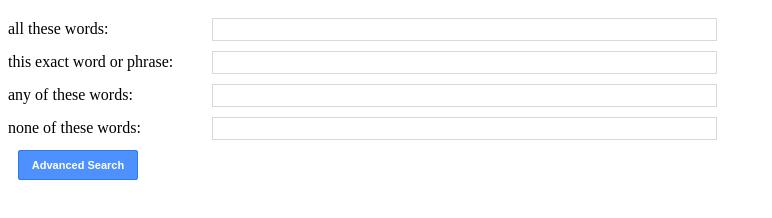
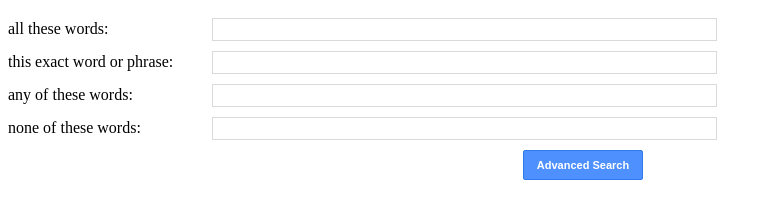
Before and after one commit to amgc3/googlefrontend, a plain HTML site: page advanced.html in a window 1280 px wide. Shown: the whole page, without its empty margins (0-772 px from the left). Drawn offline with Linux system fonts and the light colour scheme.

Commit message:
fixed advaced-search brute force

```diff
--- a/advanced.html
+++ b/advanced.html
@@ -5,7 +5,7 @@
   <link rel="stylesheet" href="styles.css">
 </head>
 <body>
-  <form method="get" action="https://google.com/search">
+  <form class="container" method="get" action="https://google.com/search">
 <div>
     <label class="word_search" for="all"> all these words:</label>
     <input class="text_input" type="text" id="all" name="as_q" size="60">
--- a/styles.css
+++ b/styles.css
@@ -28,7 +28,10 @@ a {
   text-decoration: none;
 }
 
-
+.container {
+  display: flex;
+  flex-direction: column;
+}
 
 /* input[type="submit"] {
   background: #4d90fe;
@@ -72,10 +75,12 @@ a {
   border-radius: 2px;
   border: 1px solid #3079ed;
   color: #fff;
-  margin: 10px;
+  margin-top: 10px;
+  margin-left:515px;
   font-size: 11px;
   height: 30px;
-  min-width: 120px;
+  width: 120px;
   font-weight: bold;
+  justify-content: flex-end;
 
 }
```
